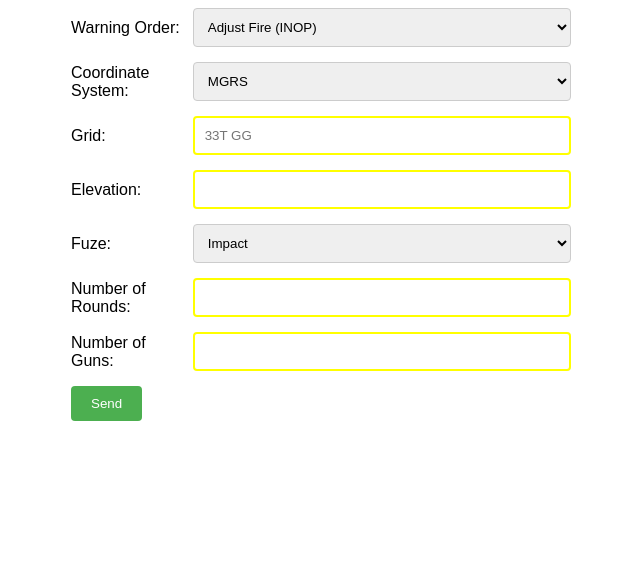
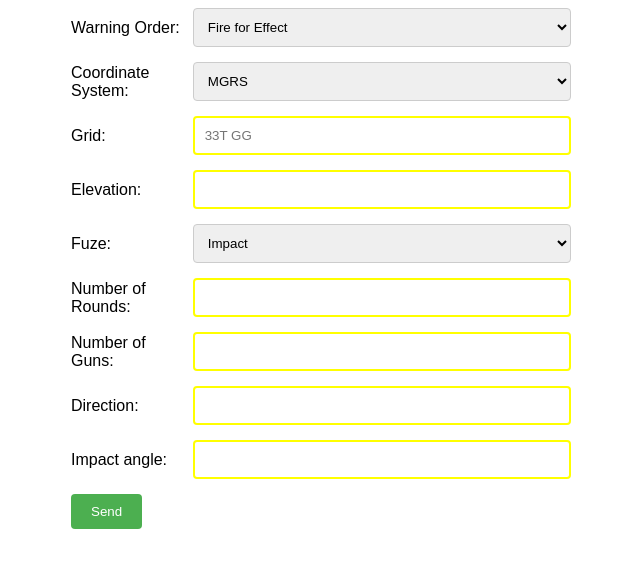
Before and after one commit to Gigi181087/Artillery_Simulator_for_DCS, a Flask app: page / in a window 1280 px wide. Shown: the top 568 px of the page, without its empty margins (319-959 px from the left). Run offline with Flask 3, Linux system fonts and the light colour scheme.

```diff
--- a/src/Webserver/Templates/call_for_fire.html
+++ b/src/Webserver/Templates/call_for_fire.html
@@ -17,8 +17,8 @@
         <div class="form-group">
             <label for="warning_order">Warning Order:</label>
             <select name="warning_order" id="desired_effect" required title="Select the desired effect for the artillery">
+                <option value="fire_for_effect">Fire for Effect</option>
                 <option value="adjust_fire">Adjust Fire (INOP)</option>
-                <option value="fire_for_effect">Fire for Effect</option>
                 <option value="suppress">Suppress (INOP)</option>
                 <option value="mark">Mark (INOP)</option>
                 <option value="illumination">Illumination</option>
@@ -50,6 +50,7 @@
                 <option value="impact">Impact</option>
                 <option value="delay">Delay</option>
                 <option value="airburst">Airburst</option>
+                <option value="time">Time</option>
             </select>
         </div>
 
@@ -61,6 +62,16 @@
         <div class="form-group">
             <label for="number_of_guns">Number of Guns:</label>
             <input type="number" name="number_of_guns" required title="Enter the number of guns to use">
+        </div>
+
+        <div class="form-group">
+            <label for="direction">Direction:</label>
+            <input type="number" name="direction" required title="Enter the direction of shooting">
+        </div>
+
+        <div class="form-group">
+            <label for="impact_angle">Impact angle:</label>
+            <input type="number" name="impact_angle" required title="Enter the impact angle of the rounds">
         </div>
 
         <input type="submit" value="Send">
--- a/src/Webserver/routes.py
+++ b/src/Webserver/routes.py
@@ -21,6 +21,8 @@ def init_routes(app):
         fuze = request.form.get('fuze')
         number_of_rounds = request.form.get('number_of_rounds', type = int)
         number_of_guns = request.form.get('number_of_guns', type = int)
+        direction = request.form.get('direction', type = float)
+        impact_angle = request.form.get('impact_angle', type = float)
 
         new_call_for_fire = {
             "Call For Fire": {
@@ -32,7 +34,9 @@ def init_routes(app):
                 },
                 "Fuze": fuze,
                 "Number Of Rounds": number_of_rounds,
-                "Number Of Guns": number_of_guns
+                "Number Of Guns": number_of_guns,
+                "direction": direction,
+                "impact_angle": impact_angle
             }
         }
         data_queue.put(new_call_for_fire)
```
Also changed, not shown: src/main.py (+9 -5 lines), 1 other file.
